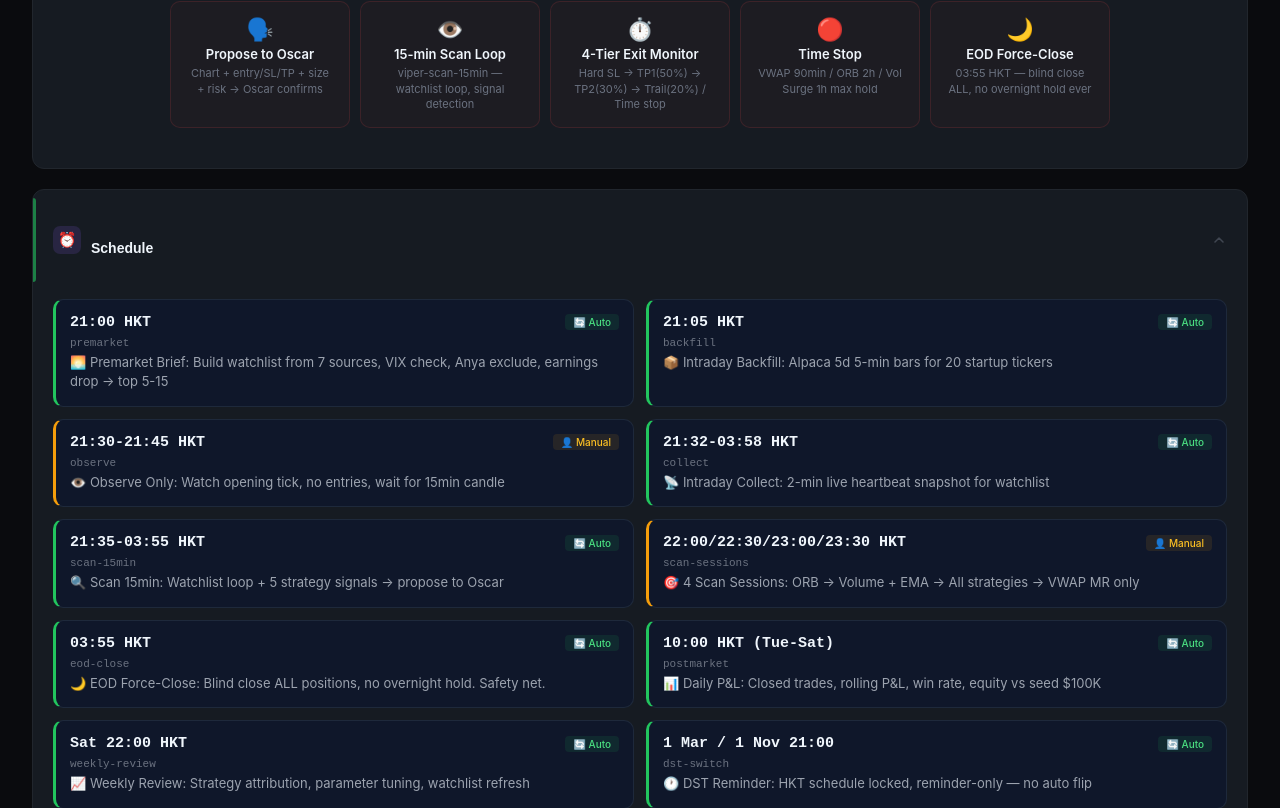
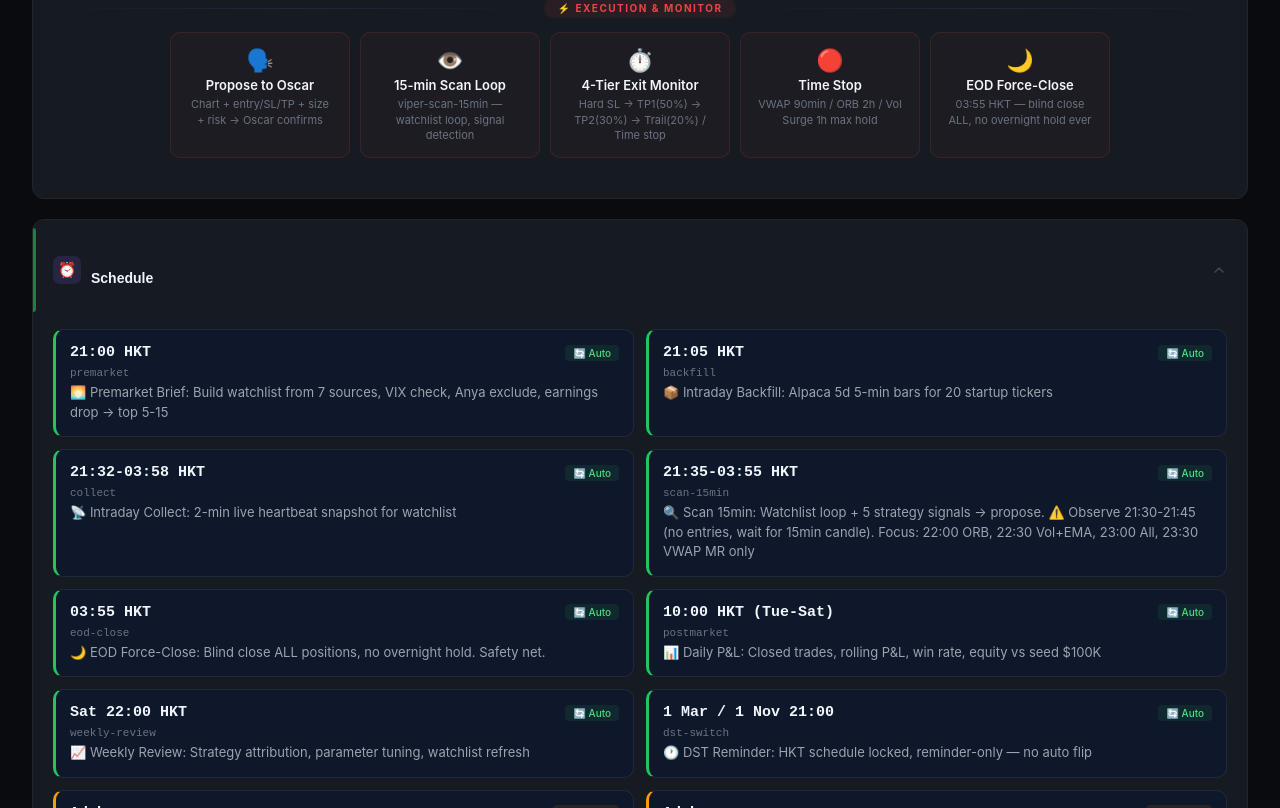
Before and after one commit to pu105-stack/equity-lab-dashboard, a Next.js app: page /day-trading-system in a window 1280 px wide. Shown: the part 1403-2211 px from the top of the page. Built offline with nearby package versions, Linux system fonts and the light colour scheme.

Commit message:
viper: clean up schedule/process — observe rule is scan-15min built-in logic, not standalone item

```diff
--- a/pages/day-trading-system.js
+++ b/pages/day-trading-system.js
@@ -17,8 +17,7 @@ const processes = [
     name: 'Market Open',
     icon: '🎯',
     items: [
-      { icon: '👁️', label: 'Observe Only (15min)', detail: '21:30-21:45 HKT — watch opening, no entries' },
-      { icon: '🔍', label: '4 Scan Sessions', detail: '22:00 / 22:30 / 23:00 / 23:30 — 5 strategies checked' },
+      { icon: '🔍', label: '15-min Scan Loop', detail: 'Watchlist loop, 5 strategies checked. Observe 21:30-21:45 (no entries). Focus: 22:00 ORB, 22:30 Vol+EMA, 23:00 All, 23:30 VWAP MR only' },
       { icon: '📊', label: 'Chart + Propose', detail: 'mplfinance chart → signal → propose to Oscar' },
       { icon: '✅', label: '7 Hard Gates', detail: 'Avg vol > 1M, spread ≤ 0.05%, ATR ≤ 5%, no earnings, not Anya, daily loss < 2%, trades < 8' },
       { icon: '📈', label: '3 Core Strategies', detail: 'VWAP MR, Opening Range Breakout, Volume Surge' },
@@ -42,10 +41,8 @@ const processes = [
 const schedules = [
   { time: '21:00 HKT', playbook: 'premarket', what: '🌅 Premarket Brief: Build watchlist from 7 sources, VIX check, Anya exclude, earnings drop → top 5-15', type: 'auto' },
   { time: '21:05 HKT', playbook: 'backfill', what: '📦 Intraday Backfill: Alpaca 5d 5-min bars for 20 startup tickers', type: 'auto' },
-  { time: '21:30-21:45 HKT', playbook: 'observe', what: '👁️ Observe Only: Watch opening tick, no entries, wait for 15min candle', type: 'manual' },
   { time: '21:32-03:58 HKT', playbook: 'collect', what: '📡 Intraday Collect: 2-min live heartbeat snapshot for watchlist', type: 'auto' },
-  { time: '21:35-03:55 HKT', playbook: 'scan-15min', what: '🔍 Scan 15min: Watchlist loop + 5 strategy signals → propose to Oscar', type: 'auto' },
-  { time: '22:00/22:30/23:00/23:30 HKT', playbook: 'scan-sessions', what: '🎯 4 Scan Sessions: ORB → Volume + EMA → All strategies → VWAP MR only', type: 'manual' },
+  { time: '21:35-03:55 HKT', playbook: 'scan-15min', what: '🔍 Scan 15min: Watchlist loop + 5 strategy signals → propose. ⚠️ Observe 21:30-21:45 (no entries, wait for 15min candle). Focus: 22:00 ORB, 22:30 Vol+EMA, 23:00 All, 23:30 VWAP MR only', type: 'auto' },
   { time: '03:55 HKT', playbook: 'eod-close', what: '🌙 EOD Force-Close: Blind close ALL positions, no overnight hold. Safety net.', type: 'auto' },
   { time: '10:00 HKT (Tue-Sat)', playbook: 'postmarket', what: '📊 Daily P&L: Closed trades, rolling P&L, win rate, equity vs seed $100K', type: 'auto' },
   { time: 'Sat 22:00 HKT', playbook: 'weekly-review', what: '📈 Weekly Review: Strategy attribution, parameter tuning, watchlist refresh', type: 'auto' },
```
